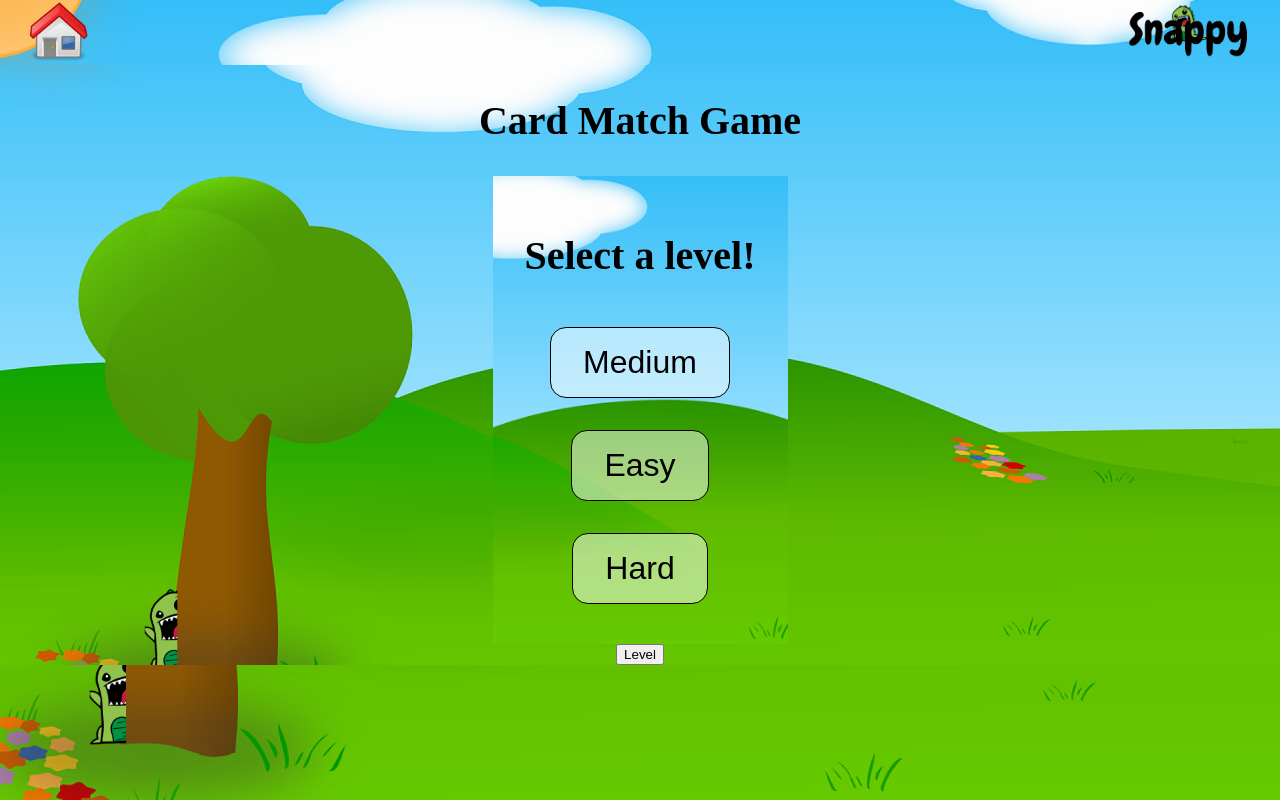
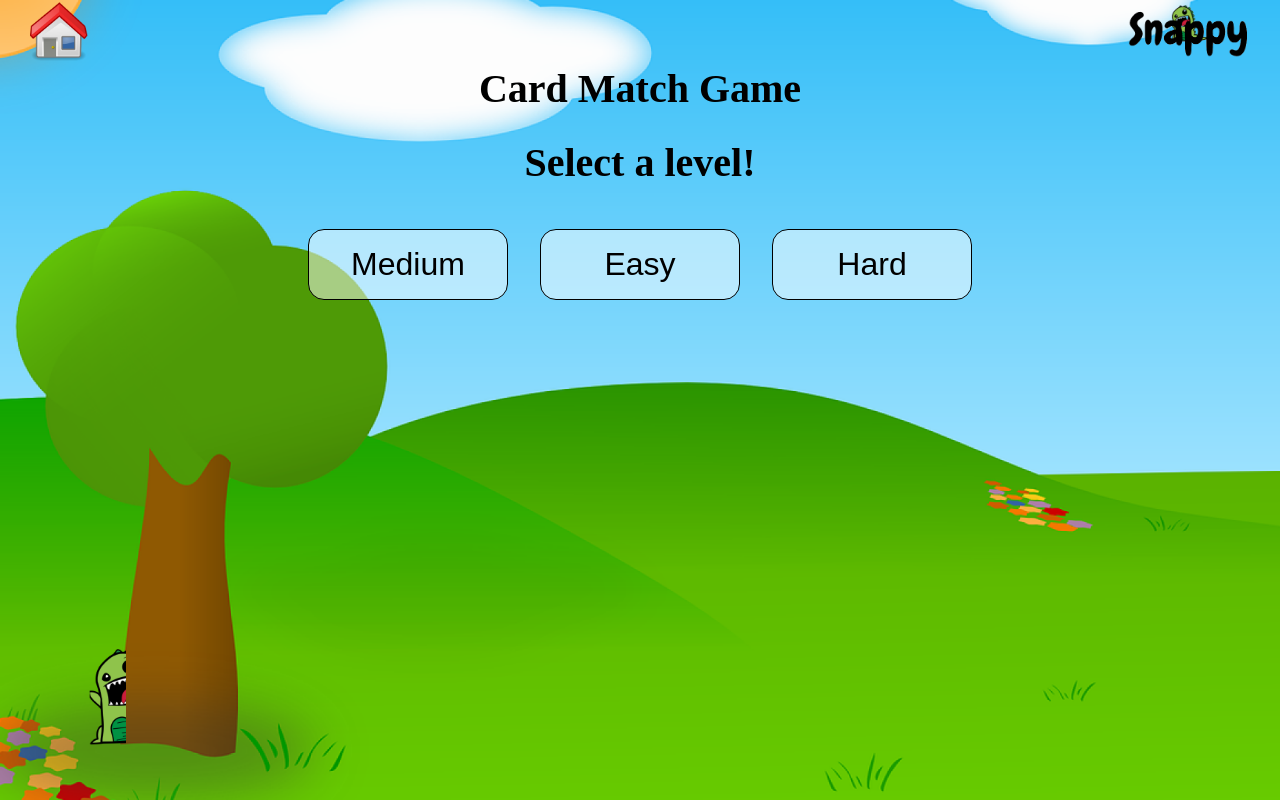
Before and after one commit to ZuzanaElt/snappy, a React (Create React App) app: page /game in a window 1280 px wide. Built offline with nearby package versions, Linux system fonts and the light colour scheme; the HTML template or start-up script is replaced by a standard one.

Commit message:
minor changes to css

```diff
--- a/src/pages/game.js
+++ b/src/pages/game.js
@@ -23,7 +23,6 @@ const CardMatchGame = () => {
       <div className="container">
         <h1>Card Match Game</h1>
         <LevelSelect level={level} setLevel={setLevel} />
-        <button onClick={() => setLevel(1)}>Level</button>
       </div>
     );
   }
--- a/src/scss/pages/level-select.scss
+++ b/src/scss/pages/level-select.scss
@@ -1,24 +1,11 @@
 .container {
-  background-image: url('../../pages/background.png');
-  background-position: center;
-  background-repeat: no-repeat;
-  background-size: cover;
-  height: 75vh;
   display: flex;
   flex-direction: column;
   align-items: center;
   justify-content: center;
 }
 
-.level-links {
-  display: flex;
-  flex-direction: column;
-  justify-content: center;
-  align-items: center;
-}
-
 .container > h1 {
-  margin: 2rem;
   font-size: 2.5rem;
 }
 
@@ -30,4 +17,5 @@
   border-radius: 1rem;
   font-size: 2rem;
   background-color: rgba($color: #ffffff, $alpha: 0.5);
+  width: 200px;
 }
```
